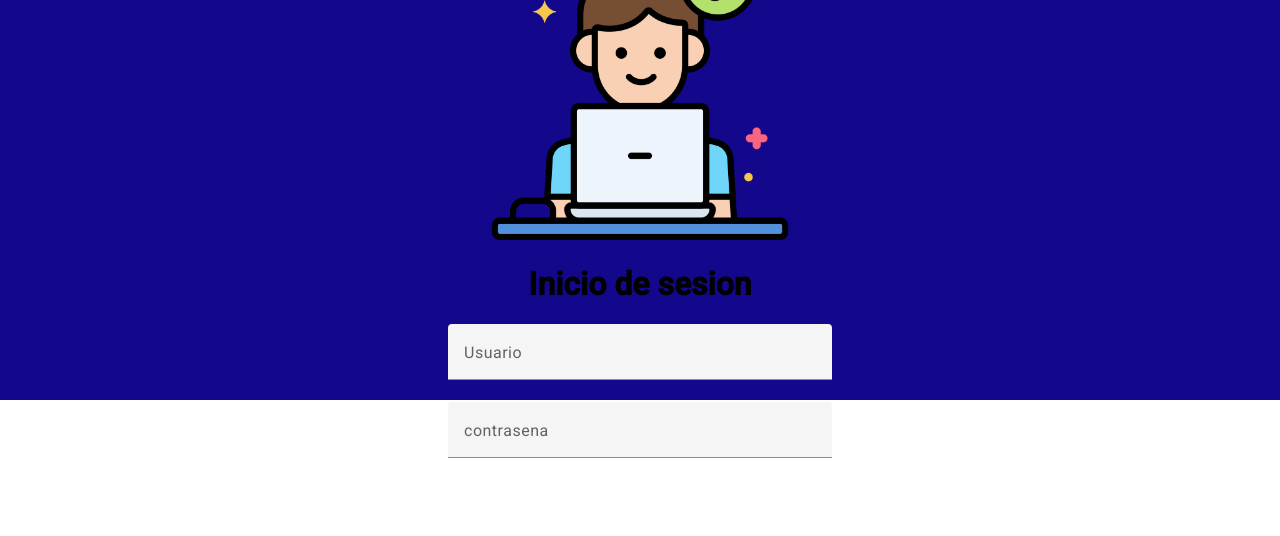
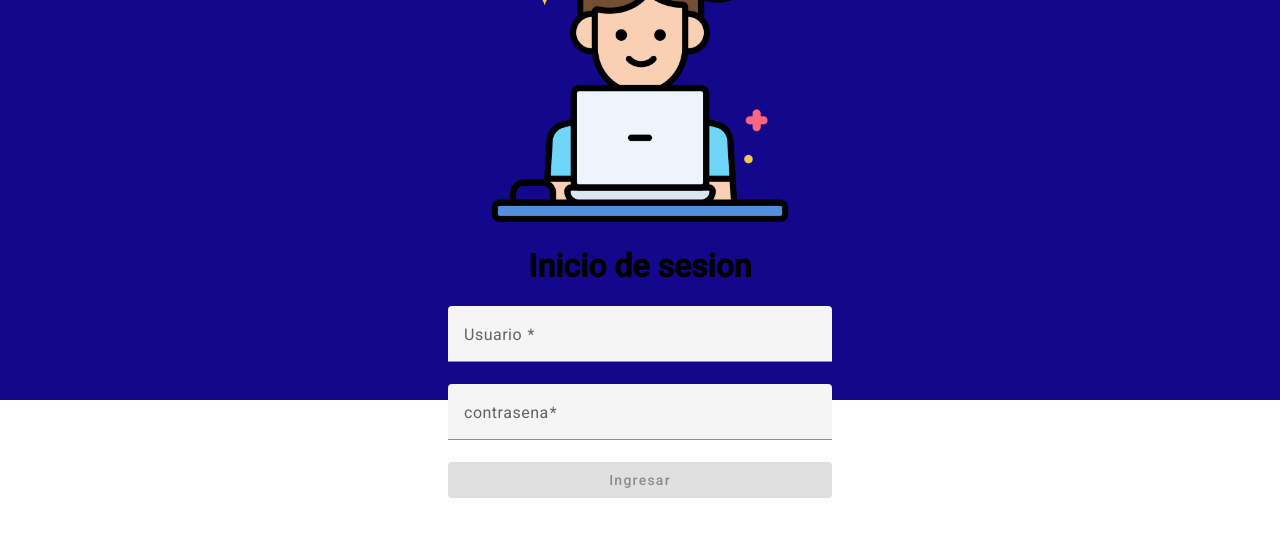
Before and after one commit to jess026p/FacturacionElectronica2.0, an Angular app in the folder front/: page / in a window 1280 px wide. Shown: the top 536 px of the page. Built offline with nearby package versions, Linux system fonts and the light colour scheme.

Commit message:
configuracion, boton login

```diff
--- a/front/src/app/app.module.ts
+++ b/front/src/app/app.module.ts
@@ -17,6 +17,8 @@ import { NavegacionComponent } from './navegacion/navegacion.component';
 import { LoginComponent } from './components/login/login.component';
 import {MatFormFieldModule} from '@angular/material/form-field';
 import {MatInputModule} from '@angular/material/input';
+import { ReactiveFormsModule } from "@angular/forms";
+import {MatSnackBarModule} from '@angular/material/snack-bar';
 @NgModule({
   declarations: [
     AppComponent,
@@ -37,7 +39,9 @@ import {MatInputModule} from '@angular/material/input';
     MatCardModule,
     MatMenuModule,
     MatFormFieldModule,
-    MatInputModule
+    MatInputModule,
+    ReactiveFormsModule,
+    MatSnackBarModule
   ],
   providers: [],
   bootstrap: [AppComponent]
--- a/front/src/app/components/login/login.component.html
+++ b/front/src/app/components/login/login.component.html
@@ -1,20 +1,25 @@
 
-<div class="body">
+<div class="body"  class="body" style="position: fixed; top: 0; left: 0; right: 0; bottom: 0;">
     <div class="login">
         <img src="../../../assets/img/trabajando.png" width="50%">
 
+    <form [formGroup]="form" (ngSubmit)="ingresar()">
 
       <h1>Inicio de sesion</h1>
-    <mat-form-field class="ancho">
+      <mat-form-field class="ancho" >
           <mat-label >
               Usuario
           </mat-label>
-        <input matInput>
+          <input matInput formControlName="usuario" >
         </mat-form-field>
         <mat-form-field class="ancho"  appearence="fill">
           <mat-label >contrasena</mat-label>
-        <input matInput>
+          <input matInput formControlName="contrasena" type="password">
         </mat-form-field>
+        <br>
+        <button type="submit"mat-raised-button color="primary"ngClass="ancho" [disabled]="form.invalid">Ingresar</button>
+
+    </form>
 
     </div>
 
--- a/front/src/app/components/login/login.component.ts
+++ b/front/src/app/components/login/login.component.ts
@@ -1,10 +1,46 @@
-import { Component } from '@angular/core';
+import { Component, OnInit } from '@angular/core';
+import { FormBuilder, FormGroup, Validators } from '@angular/forms';
+import { MatSnackBar } from '@angular/material/snack-bar';
 
 @Component({
   selector: 'app-login',
   templateUrl: './login.component.html',
   styleUrls: ['./login.component.scss']
 })
-export class LoginComponent {
+export class LoginComponent implements OnInit {
+form:FormGroup ;
 
+  constructor(private fb:FormBuilder,private _snackBar: MatSnackBar){
+    this.form = this.fb.group({
+      usuario:['', Validators.required],
+      contrasena:['', Validators.required]
+    })
+  }
+  ngOnInit(): void {
+
+  }
+  ingresar(){
+    const usuario = this.form.value.usuario;
+    const contrasena = this.form.value.contrasena;
+
+
+    if(usuario=='teamCalidad'&& contrasena=='123'){
+  //redireccion a la pagina principal
+    }else{
+      //mostramos un mensaje de error
+       this.error();
+    }
+
+
+  }
+  error(){
+    this._snackBar.open('usuario o contrasena incorrecta','',{
+      duration: 5000,
+      horizontalPosition:'center',
+      verticalPosition:'bottom'
+    });
+
+
+
+  }
 }
```
Lines whose indentation alone changed are shown as unchanged.
